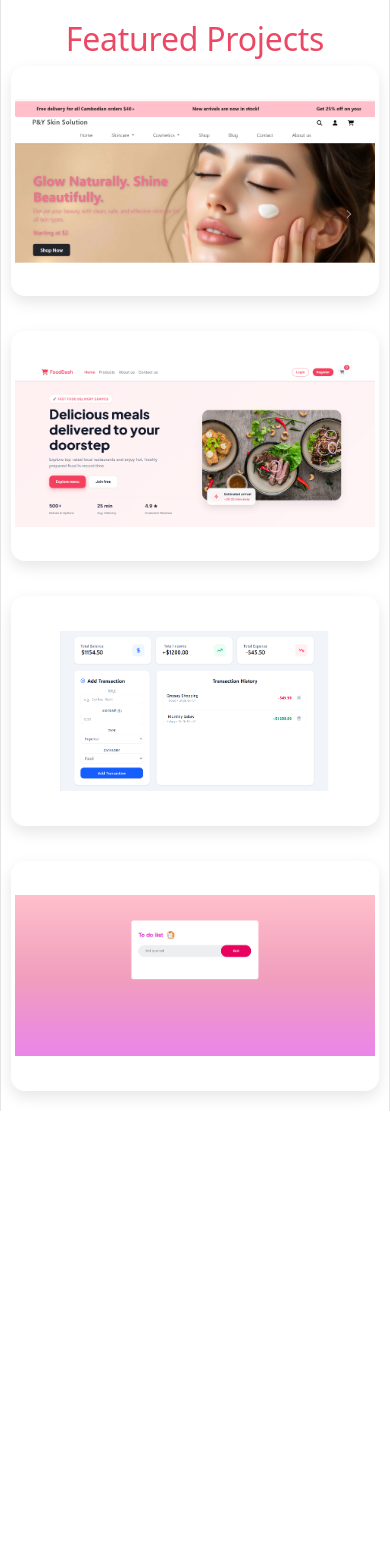
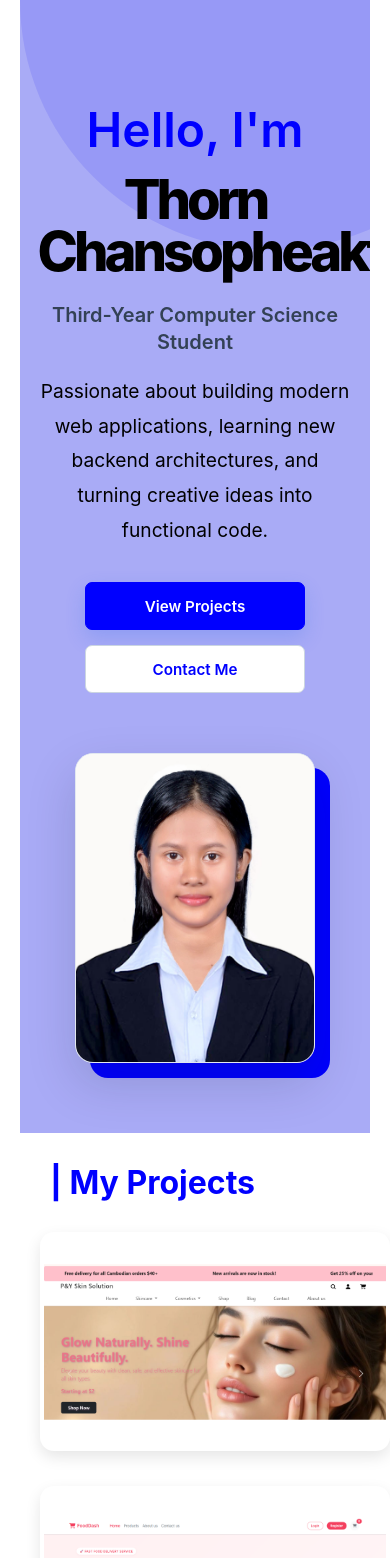
Before and after one commit to pheaktra1402/MyPortfolio, a React (Vite) app: page / in a window 390 px wide. Shown: the top 1558 px of the page. Before the commit the page ends 1111 px from the top, so only its background shows below. Built offline with nearby package versions, Linux system fonts and the light colour scheme.

Commit message:
hero section

```diff
--- a/src/App.jsx
+++ b/src/App.jsx
@@ -1,7 +1,11 @@
 import Projects from './components/Projects';
+import Hero from './components/Hero';
 function App() {
   return (
     <div>
+      <div className='hero'>
+      <Hero/>
+      </div>
       <Projects />
     </div>
   );
--- a/src/components/Hero.jsx
+++ b/src/components/Hero.jsx
@@ -1,69 +1,34 @@
 import React from 'react';
+import './style/hero.css';
+import heroImg from '../assets/me.jpg';
 
-const Hero = () => {
+function Hero() {
   return (
-    <section className="relative bg-white overflow-hidden py-20 lg:py-32">
-      <div className="max-w-7xl mx-auto px-4 sm:px-6 lg:px-8">
-        <div className="grid grid-cols-1 lg:grid-cols-12 gap-12 items-center">
+    <section id="hero" className="hero-container">
+      <div className="hero-content">
+        <span className="hero-greeting">Hello, I'm</span>
+        <h1 className="hero-title">Thorn</h1>
+        <h1 className="hero-title">Chansopheaktra</h1>
+        <h2 className="hero-subtitle">Third-Year Computer Science Student</h2>
+        <p className="hero-description">
+          Passionate about building modern web applications, learning new backend architectures, and turning creative ideas into functional code.
+        </p>
 
-          {/* Left Column: Text Content */}
-          <div className="lg:col-span-7 text-center lg:text-left space-y-6">
-            <span className="inline-block bg-indigo-50 text-indigo-600 text-sm font-semibold px-4 py-1.5 rounded-full uppercase tracking-wider">
-              Welcome to the Future
-            </span>
+        <div className="hero-buttons">
+          <a href="#projects" className="btn-primary">
+            View Projects
+          </a>
+          <a href="#contact" className="btn-secondary">
+            Contact Me
+          </a>
+        </div>
+      </div>
 
-            <h1 className="text-4xl sm:text-5xl lg:text-6xl font-extrabold text-gray-900 tracking-tight leading-none">
-              Build amazing things <br />
-              <span className="text-indigo-600">faster than ever.</span>
-            </h1>
-
-            <p className="text-lg sm:text-xl text-gray-600 max-w-2xl mx-auto lg:mx-0">
-              Streamline your workflow, boost productivity, and bring your ideas to life with our powerful platform designed for modern creators.
-            </p>
-
-            {/* CTA Buttons */}
-            <div className="flex flex-col sm:flex-row justify-center lg:justify-start gap-4 pt-4">
-              <a
-                href="#get-started"
-                className="inline-flex justify-center items-center px-8 py-3.5 border border-transparent text-base font-medium rounded-lg text-white bg-indigo-600 hover:bg-indigo-700 shadow-md transition-all duration-200"
-              >
-                Get Started
-              </a>
-              <a
-                href="#learn-more"
-                className="inline-flex justify-center items-center px-8 py-3.5 border border-gray-300 text-base font-medium rounded-lg text-gray-700 bg-white hover:bg-gray-50 transition-all duration-200"
-              >
-                Learn More
-              </a>
-            </div>
-          </div>
-
-          {/* Right Column: Hero Image / Illustration Placeholder */}
-          <div className="lg:col-span-5 flex justify-center">
-            <div className="relative w-full max-w-md bg-gradient-to-tr from-indigo-500 to-purple-600 rounded-2xl shadow-2xl p-8 flex items-center justify-center min-h-[350px]">
-              <div className="text-center text-white space-y-2">
-                <svg
-                  className="mx-auto h-16 w-16 opacity-80"
-                  fill="none"
-                  viewBox="0 0 24 24"
-                  stroke="currentColor"
-                >
-                  <path
-                    strokeLinecap="round"
-                    strokeLinejoin="round"
-                    strokeWidth="1.5"
-                    d="M4 16l4.586-4.586a2 2 0 012.828 0L16 16m-2-2l1.586-1.586a2 2 0 012.828 0L20 14m-6-6h.01M6 20h12a2 2 0 002-2V6a2 2 0 00-2-2H6a2 2 0 00-2 2v12a2 2 0 002 2z"
-                  />
-                </svg>
-                <p className="text-sm font-medium opacity-90">Hero Image / Illustration</p>
-              </div>
-            </div>
-          </div>
-
-        </div>
+      <div className="hero-image-container">
+        <img src={heroImg} alt="Profile" className="hero-image" />
       </div>
     </section>
   );
-};
+}
 
 export default Hero;
--- a/src/components/Projects.jsx
+++ b/src/components/Projects.jsx
@@ -45,8 +45,8 @@ function Projects() {
 
   ];
   return(
-<section id="projects" style={{ padding: '20px 10px', maxWidth: '1000px', width: '100%', margin: '0 auto', boxSizing: 'border-box' }}>
-      <h2>Featured Projects</h2>
+<section id="projects" className="projects-section">
+      <h2>| My Projects</h2>
      <div className="project-grid">
   {projectLists.map((project, index) => (
     <div key={index} className="project-card">
--- a/src/components/style/hero.css
+++ b/src/components/style/hero.css
@@ -0,0 +1,192 @@
+.hero-container {
+  width: 100%;
+  min-height: 100vh;
+  display: flex;
+  align-items: center;
+  justify-content: space-between;
+  padding: 100px 10%;
+  background: #a9abf6;
+  position: relative;
+  overflow: hidden;
+}
+/* Background decoration */
+.hero-container::before {
+  content: "";
+  position: absolute;
+  width: 500px;
+  height: 500px;
+  border-radius: 50%;
+  background:rgba(3, 3, 240, 0.105);
+  top: -250px;
+  right: -150px;
+  z-index: 0;
+}
+.hero-content {
+  position: relative;
+  z-index: 2;
+  width: 55%;
+  max-width: 650px;
+  text-align: left;
+}
+.hero-greeting {
+  display: block;
+  margin-bottom: 15px;
+  font-size: 3rem;
+  font-weight: 600;
+  color: blue;
+}
+.hero-title {
+  margin: 0;
+  font-size: 5rem;
+  line-height: 0.95;
+  font-weight: 800;
+  letter-spacing: -4px;
+  color: #000000;
+}
+.hero-subtitle {
+  max-width: 650px;
+  margin: 25px 0 18px;
+  font-size: clamp(1.5rem, 2.5vw, 2rem);
+  line-height: 1.35;
+  font-weight: 600;
+  color: #334155;
+}
+.hero-description {
+  max-width: 580px;
+  margin-bottom: 35px;
+  font-size: 1.2rem;
+  line-height: 1.8;
+  color: #000000;
+}
+.hero-buttons {
+  display: flex;
+  gap: 15px;
+  align-items: center;
+}
+.btn-primary,
+.btn-secondary {
+  display: inline-flex;
+  align-items: center;
+  justify-content: center;
+  height: 48px;
+  padding: 0 25px;
+  border-radius: 7px;
+  text-decoration: none;
+  font-size: 0.95rem;
+  font-weight: 600;
+  transition: 0.3s ease;
+}
+.btn-primary {
+  background: blue;
+  color: white;
+  border: 1px solid blue;
+  box-shadow: 0 8px 20px rgba(37, 99, 235, 0.2);
+}
+.btn-primary:hover {
+  background: blue;
+  transform: translateY(-2px);
+  color: white;
+}
+.btn-secondary {
+  background: white;
+  color: blue;
+  border: 1px solid #cbd5e1;
+}
+.btn-secondary:hover {
+  border-color: blue;
+  background: #eff6ff;
+  transform: translateY(-2px);
+}
+.hero-image-container {
+  position: relative;
+  z-index: 2;
+  width: 380px;
+  height: 480px;
+  flex-shrink: 0;
+}
+.hero-image-container::before {
+  content: "";
+  position: absolute;
+  width: 100%;
+  height: 100%;
+  top: 15px;
+  left: 15px;
+  background: blue;
+  border-radius: 18px;
+  z-index: -1;
+}
+.hero-image {
+  width: 100%;
+  height: 100%;
+  display: block;
+  object-fit: cover;
+  object-position: center top;
+  border-radius: 18px;
+  border: 1px solid #e2e8f0;
+  background: white;
+  box-shadow: 0 20px 50px rgba(15, 23, 42, 0.15);
+  transition: 0.3s ease;
+}
+.hero-image:hover {
+  transform: translate(-5px, -5px);
+}
+@media (max-width: 1000px) {
+  .hero-container {
+    padding: 100px 6%;
+    gap: 50px;
+  }
+  .hero-image-container {
+    width: 320px;
+    height: 420px;
+  }
+}
+@media (max-width: 768px) {
+  .hero-container {
+    min-height: auto;
+    flex-direction: column;
+    text-align: center;
+    padding: 120px 6% 80px;
+    gap: 60px;
+  }
+  .hero-content {
+    width: 100%;
+    max-width: 650px;
+    text-align: center;
+  }
+  .hero-title {
+    font-size: 4rem;
+  }
+  .hero-description {
+    margin-left: auto;
+    margin-right: auto;
+  }
+  .hero-buttons {
+    justify-content: center;
+  }
+  .hero-image-container {
+    width: 280px;
+    height: 360px;
+  }
+}
+@media (max-width: 480px) {
+  .hero-container {
+    padding: 100px 5% 70px;
+  }
+  .hero-title {
+    font-size: 3.4rem;
+  }
+  .hero-subtitle {
+    font-size: 1.25rem;
+  }
+  .hero-buttons {
+    flex-direction: column;
+  }
+  .btn-primary,
+  .btn-secondary {
+    width: 220px;
+  }
+  .hero-image-container {
+    width: 240px;
+    height: 310px;
+  }
+}
--- a/src/components/style/project.css
+++ b/src/components/style/project.css
@@ -1,5 +1,6 @@
 h2{
-    color: rgb(236, 71, 99);
+    margin: 30px;
+    color: blue;
     font-size: 2rem;
 }
 
@@ -20,6 +21,7 @@ h2{
 
 /* 2-Column Grid for all 4 cards */
 .project-grid {
+    margin: 0 20px 0 20px;
     display: grid;
     grid-template-columns: repeat(2, 1fr);
     gap: 35px;
--- a/src/index.css
+++ b/src/index.css
@@ -1,111 +1,35 @@
-:root {
-  --text: #6b6375;
-  --text-h: #08060d;
-  --bg: #fff;
-  --border: #e5e4e7;
-  --code-bg: #f4f3ec;
-  --accent: #aa3bff;
-  --accent-bg: rgba(170, 59, 255, 0.1);
-  --accent-border: rgba(170, 59, 255, 0.5);
-  --social-bg: rgba(244, 243, 236, 0.5);
-  --shadow:
-    rgba(0, 0, 0, 0.1) 0 10px 15px -3px, rgba(0, 0, 0, 0.05) 0 4px 6px -2px;
+/* ==============================
+   GLOBAL RESET
+============================== */
 
-  --sans: system-ui, 'Segoe UI', Roboto, sans-serif;
-  --heading: system-ui, 'Segoe UI', Roboto, sans-serif;
-  --mono: ui-monospace, Consolas, monospace;
-
-  font: 18px/145% var(--sans);
-  letter-spacing: 0.18px;
-  color-scheme: light dark;
-  color: var(--text);
-  background: var(--bg);
-  font-synthesis: none;
-  text-rendering: optimizeLegibility;
-  -webkit-font-smoothing: antialiased;
-  -moz-osx-font-smoothing: grayscale;
-
-  @media (max-width: 1024px) {
-    font-size: 16px;
-  }
+* {
+  margin:0;
+  padding: 0;
+  box-sizing: border-box;
 }
 
-@media (prefers-color-scheme: dark) {
-  :root {
-    --text: #9ca3af;
-    --text-h: #f3f4f6;
-    --bg: #16171d;
-    --border: #2e303a;
-    --code-bg: #1f2028;
-    --accent: #c084fc;
-    --accent-bg: rgba(192, 132, 252, 0.15);
-    --accent-border: rgba(192, 132, 252, 0.5);
-    --social-bg: rgba(47, 48, 58, 0.5);
-    --shadow:
-      rgba(0, 0, 0, 0.4) 0 10px 15px -3px, rgba(0, 0, 0, 0.25) 0 4px 6px -2px;
-  }
-
-  #social .button-icon {
-    filter: invert(1) brightness(2);
-  }
+html {
+  scroll-behavior: smooth;
 }
 
 body {
-  margin: 0;
+  margin:0px 20px;
+  padding: 0;
+
+  font-family:
+    Inter,
+    -apple-system,
+    BlinkMacSystemFont,
+    "Segoe UI",
+    sans-serif;
+
+  background: #ffffff;
+  color: #0f172a;
 }
 
 #root {
-  width: 1126px;
-  max-width: 100%;
-  margin: 0 auto;
-  text-align: center;
-  border-inline: 1px solid var(--border);
-  min-height: 100svh;
-  display: flex;
-  flex-direction: column;
-  box-sizing: border-box;
+  width: 100%;
+  min-height: 100vh;
+  margin: 0;
+  padding: 0;
 }
-
-h1,
-h2 {
-  font-family: var(--heading);
-  font-weight: 500;
-  color: var(--text-h);
-}
-
-h1 {
-  font-size: 56px;
-  letter-spacing: -1.68px;
-  margin: 32px 0;
-  @media (max-width: 1024px) {
-    font-size: 36px;
-    margin: 20px 0;
-  }
-}
-h2 {
-  font-size: 24px;
-  line-height: 118%;
-  letter-spacing: -0.24px;
-  margin: 0 0 8px;
-  @media (max-width: 1024px) {
-    font-size: 20px;
-  }
-}
-p {
-  margin: 0;
-}
-
-code,
-.counter {
-  font-family: var(--mono);
-  display: inline-flex;
-  border-radius: 4px;
-  color: var(--text-h);
-}
-
-code {
-  font-size: 15px;
-  line-height: 135%;
-  padding: 4px 8px;
-  background: var(--code-bg);
-}
```
